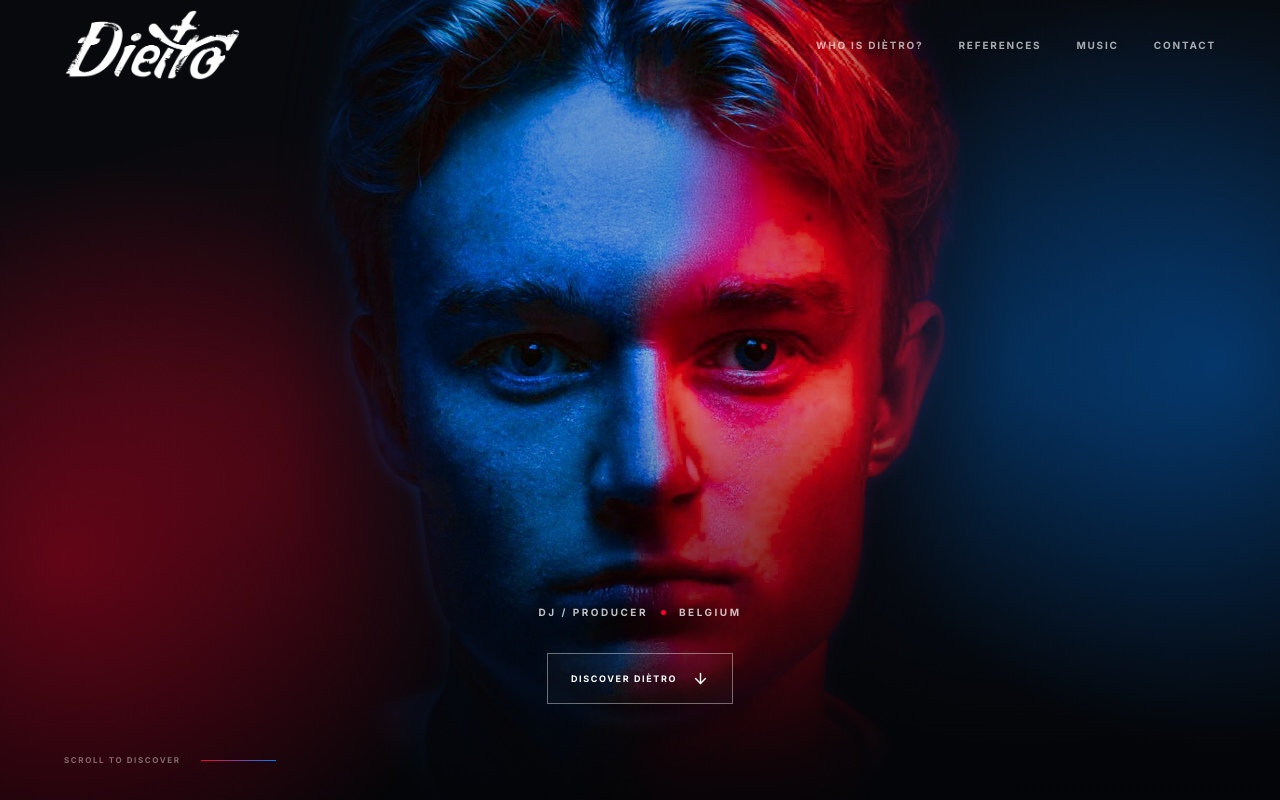
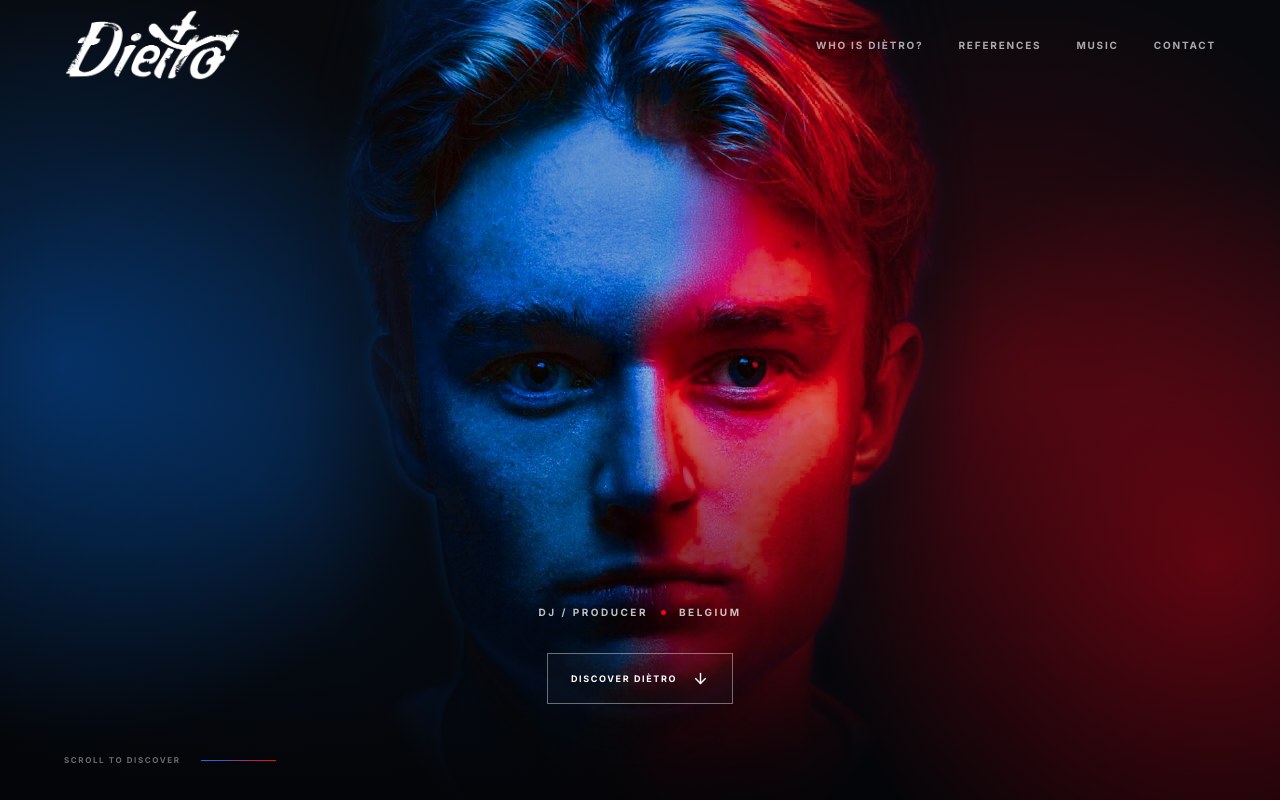
Before and after one commit to DieterTML/Di-tro-pitch-platform, a React (Vite) app: page / in a window 1280 px wide. Shown: the top 800 px of the page. Built offline with nearby package versions, Linux system fonts and the light colour scheme.

Commit message:
Mainpicture fix 4

```diff
--- a/src/data/artistData.js
+++ b/src/data/artistData.js
@@ -4,8 +4,8 @@ export const artistData = {
   country: "BELGIUM",
 
   colors: {
-    blue: "#007fff",
-    red: "#ff002a",
+    blue: "#0076ff",
+    red: "#ff001a",
   },
 
   bio: "",
--- a/src/styles.css
+++ b/src/styles.css
@@ -1,8 +1,8 @@
 @import url("https://fonts.googleapis.com/css2?family=Inter:wght@400;500;600;700;800;900&display=swap");
 
 :root {
-  --dietro-blue: #007fff;
-  --dietro-red: #ff002a;
+  --dietro-blue: #0076ff;
+  --dietro-red: #ff001a;
 
   --black: #030407;
   --soft-black: #080a0f;
@@ -218,12 +218,12 @@ a {
   background:
     radial-gradient(
       circle at 20% 60%,
-      rgba(255, 0, 42, 0.2),
+      rgba(0, 118, 255, 0.2),
       transparent 32%
     ),
     radial-gradient(
       circle at 80% 45%,
-      rgba(0, 127, 255, 0.22),
+      rgba(255, 0, 26, 0.22),
       transparent 35%
     ),
     #090b10;
@@ -232,11 +232,11 @@ a {
 .hero-portrait {
   position: absolute;
   z-index: 2;
-  top: -22svh;
+  top: -15svh;
   left: 50%;
 
   width: auto;
-  height: 138svh;
+  height: 128svh;
   max-width: none;
 
   transform: translateX(-50%);
@@ -278,16 +278,16 @@ a {
 
 .hero-red-light {
   background: radial-gradient(
-    circle at 5% 70%,
-    rgba(255, 0, 42, 0.34),
+    circle at 95% 70%,
+    rgba(255, 0, 26, 0.34),
     transparent 30%
   );
 }
 
 .hero-blue-light {
   background: radial-gradient(
-    circle at 95% 45%,
-    rgba(0, 127, 255, 0.32),
+    circle at 5% 45%,
+    rgba(0, 118, 255, 0.32),
     transparent 30%
   );
 }
@@ -396,8 +396,8 @@ a {
 
   background: linear-gradient(
     90deg,
-    var(--dietro-red),
-    var(--dietro-blue)
+    var(--dietro-blue),
+    var(--dietro-red)
   );
 }
 
@@ -434,8 +434,8 @@ a {
 .gradient-text {
   background: linear-gradient(
     90deg,
-    var(--dietro-red),
-    var(--dietro-blue)
+    var(--dietro-blue),
+    var(--dietro-red)
   );
 
   -webkit-background-clip: text;
@@ -551,12 +551,12 @@ a {
   background:
     radial-gradient(
       circle at 15% 60%,
-      rgba(255, 0, 42, 0.13),
+      rgba(0, 118, 255, 0.13),
       transparent 30%
     ),
     radial-gradient(
       circle at 85% 40%,
-      rgba(0, 127, 255, 0.15),
+      rgba(255, 0, 26, 0.15),
       transparent 30%
     ),
     #0c0e13;
@@ -623,12 +623,12 @@ a {
   background:
     radial-gradient(
       circle at 20% 80%,
-      rgba(255, 0, 42, 0.08),
+      rgba(0, 118, 255, 0.08),
       transparent 40%
     ),
     radial-gradient(
       circle at 80% 20%,
-      rgba(0, 127, 255, 0.08),
+      rgba(255, 0, 26, 0.08),
       transparent 40%
     ),
     #101218;
@@ -732,12 +732,12 @@ a {
   background:
     radial-gradient(
       circle at 15% 50%,
-      rgba(255, 0, 42, 0.18),
+      rgba(0, 118, 255, 0.18),
       transparent 30%
     ),
     radial-gradient(
       circle at 85% 50%,
-      rgba(0, 127, 255, 0.18),
+      rgba(255, 0, 26, 0.18),
       transparent 30%
     ),
     #090b10;
@@ -941,12 +941,12 @@ a {
   background:
     radial-gradient(
       circle at 0% 50%,
-      rgba(255, 0, 42, 0.12),
+      rgba(0, 118, 255, 0.12),
       transparent 30%
     ),
     radial-gradient(
       circle at 100% 50%,
-      rgba(0, 127, 255, 0.12),
+      rgba(255, 0, 26, 0.12),
       transparent 30%
     ),
     #07090d;
@@ -1039,14 +1039,14 @@ a {
 }
 
 .contact-red {
-  left: -25vw;
+  right: -25vw;
   bottom: -25vw;
 
   background: var(--dietro-red);
 }
 
 .contact-blue {
-  right: -25vw;
+  left: -25vw;
   top: -25vw;
 
   background: var(--dietro-blue);
@@ -1068,8 +1068,8 @@ a {
 .contact-content h2 span {
   background: linear-gradient(
     90deg,
-    var(--dietro-red),
-    var(--dietro-blue)
+    var(--dietro-blue),
+    var(--dietro-red)
   );
 
   -webkit-background-clip: text;
```
